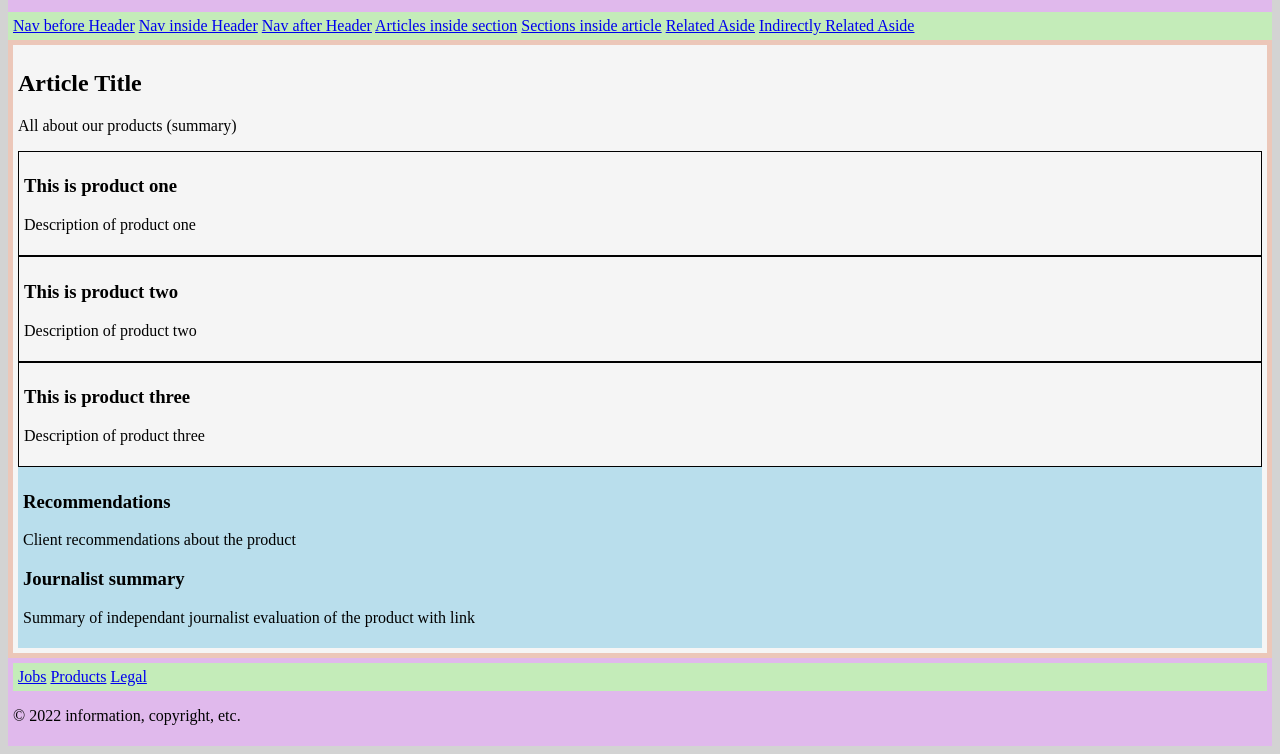
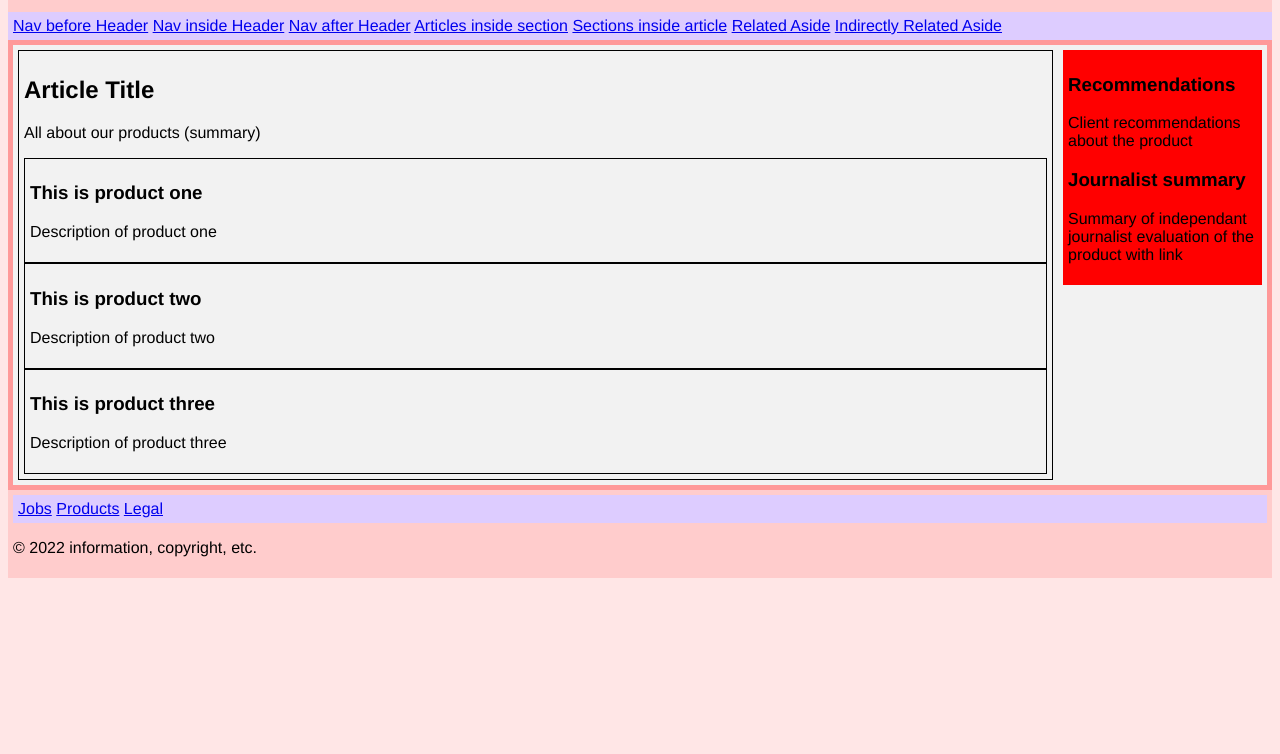
Before and after one commit to mobile-michel/semantic-layouts, an Astro site: page /RelatedAside in a window 1280 px wide. Shown: the part 86-840 px from the top of the page. After the commit the page ends 800 px from the top, so only its background shows below. Built offline with nearby package versions, Linux system fonts and the light colour scheme; Astro itself is replaced by a stand-in of ours.

Commit message:
CSS Grid

```diff
--- a/src/components/Header.astro
+++ b/src/components/Header.astro
@@ -1,4 +1,4 @@
 <header>
-    <h1><img src="../logo.svg" alt="logo" height="28" />Company Name</h1>
-    <slot />
-</header>
+                <h1><img src="../logo.svg" alt="logo" height="28" />Company Name</h1>
+                <slot />
+            </header>
--- a/src/layouts/BaseLayout.astro
+++ b/src/layouts/BaseLayout.astro
@@ -1,6 +1,7 @@
 ---
 const {pageTitle} = Astro.props;
 import '../styles/semantic.css';
+import '../styles/layout1.css';
 ---
 
 <html lang="en">
@@ -12,6 +13,8 @@ import '../styles/semantic.css';
 		<title>{pageTitle}</title>
 	</head>
 	<body>
-		<slot />
+		<div id="wrapper">
+			<slot />
+		</div>
 	</body>
 </html>
--- a/src/pages/RelatedAside.astro
+++ b/src/pages/RelatedAside.astro
@@ -11,9 +11,8 @@ const pageTitle = "Related Aside";
 <Header></Header>
 <MainNav></MainNav>
 <main>
-    <Article>
-        <Aside />
-    </Article>
+    <section><Article /></section>
+    <section><Aside /></section>
 </main>
 <Footer></Footer>
 </BaseLayout>
--- /dev/null
+++ b/src/styles/layout1.css
@@ -0,0 +1,5 @@
+#wrapper>main {
+    display:grid;
+    grid-template-columns: 5fr 1fr;
+    grid-template-rows: 1fr;
+}
--- a/src/styles/semantic.css
+++ b/src/styles/semantic.css
@@ -1,21 +1,22 @@
 body {
-	background-color: lightgrey;
+	background-color: hsl(0, 100%, 95%);
+	font-family: 'Franklin Gothic Medium', 'Arial Narrow', Arial, sans-serif;
 }
 
 body>header, #wrapper>header, body>footer, #wrapper>footer {
-	background-color: #e0b9ec;
+	background-color: hsl(0, 100%, 90%);
 }
 
 body>main, #wrapper>main {
-	background-color: #ecc7b9;
+	background-color: hsl(0, 100%, 80%);
 }
 
 nav {
-	background-color: #c4ecb9;
+	background-color: hsl(260, 100%, 90%);
 }
 
 main>article, main>section {
-	background-color: whitesmoke;
+	background-color: hsl(0, 0%, 95%);
 }
 
 article>section, section>article {
@@ -23,7 +24,7 @@ article>section, section>article {
 }
 
 aside {
-	background-color: #b9deec;
+	background-color: hsl(0, 100%, 50%);
 }
 
 body>header, #wrapper>header, body>footer, #wrapper>footer, main, nav, aside, article, section {
```
Also changed, not shown: src/components/MainNav.astro (indentation only).
